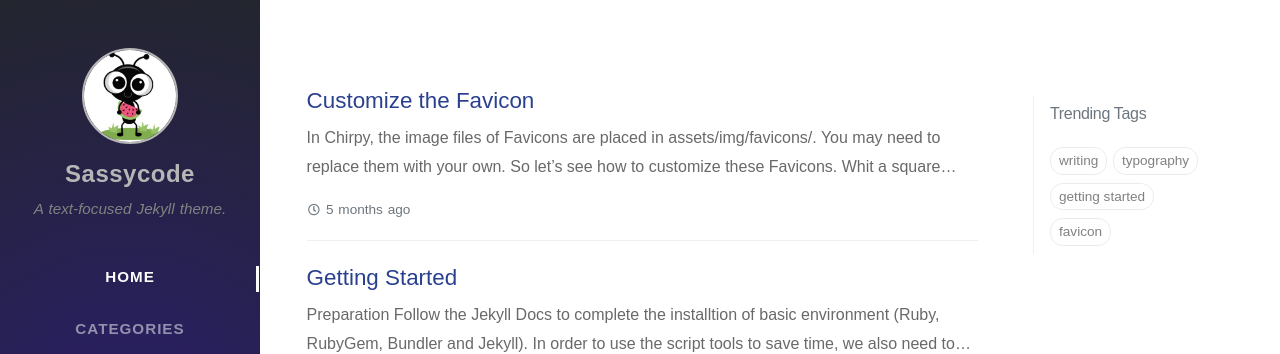
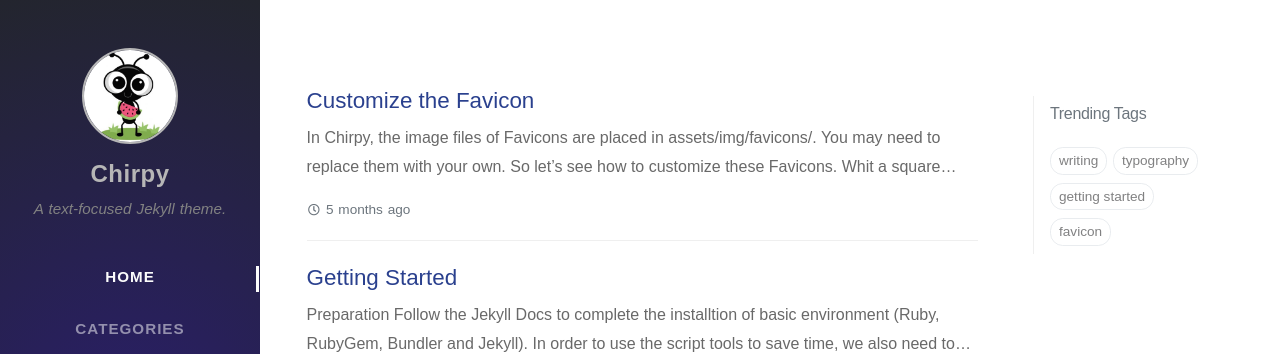
Before and after one commit to sash2501/Blog, a Jekyll site: the page built from index.html, in a window 1280 px wide. Shown: the top 354 px of the page. Built offline with Jekyll 4.4.1, drawn with Linux system fonts in a browser that asks for light colours; nearby versions of some CDN libraries; some web fonts are replaced; the list of posts is cut into pages by our own code; comment, search, counter and statistics services are not loaded.

Commit message:
Update _config.yml

```diff
--- a/_config.yml
+++ b/_config.yml
@@ -8,7 +8,7 @@
 # jekyll-seo-tag settings › https://github.com/jekyll/jekyll-seo-tag/blob/master/docs/usage.md
 #--------------------------
 
-title: Sassycode                          # the main title
+title: Chirpy                          # the main title
 
 tagline: A text-focused Jekyll theme.  # it will display as the sub-title
 
```
